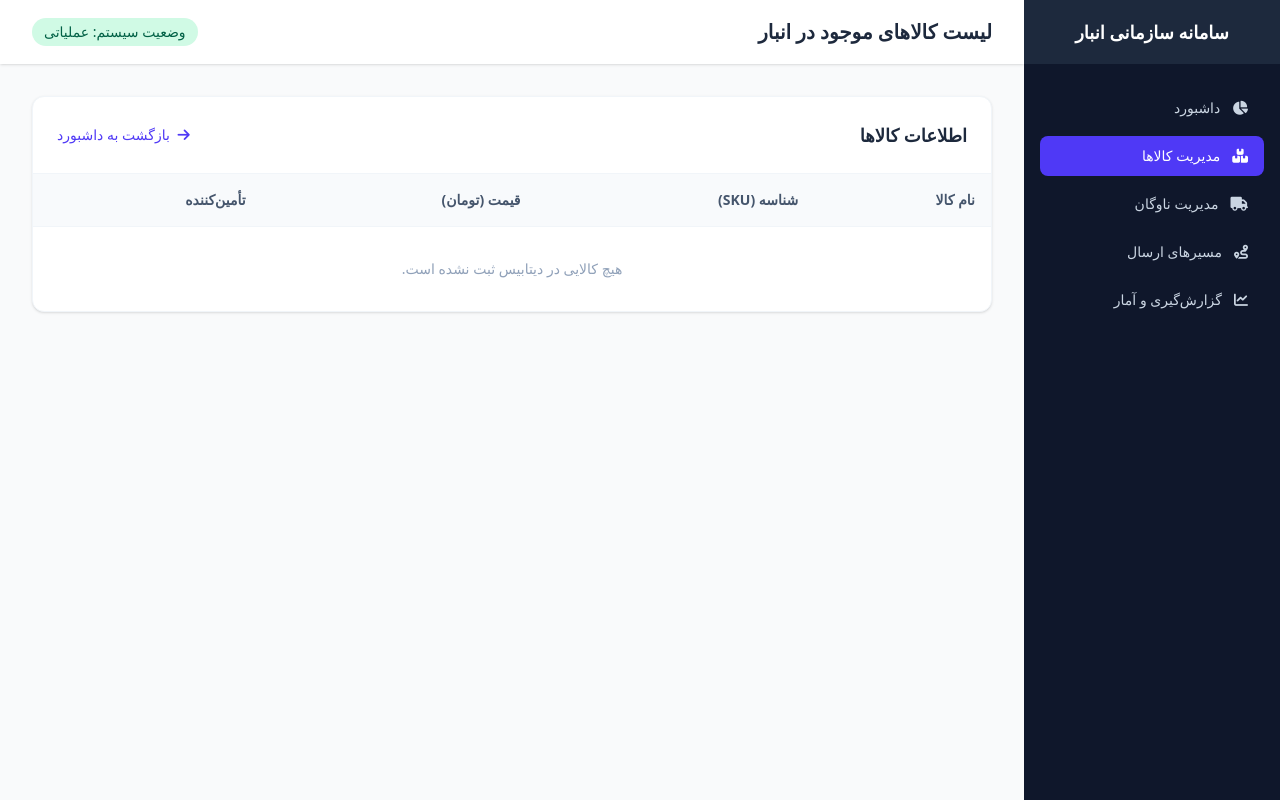
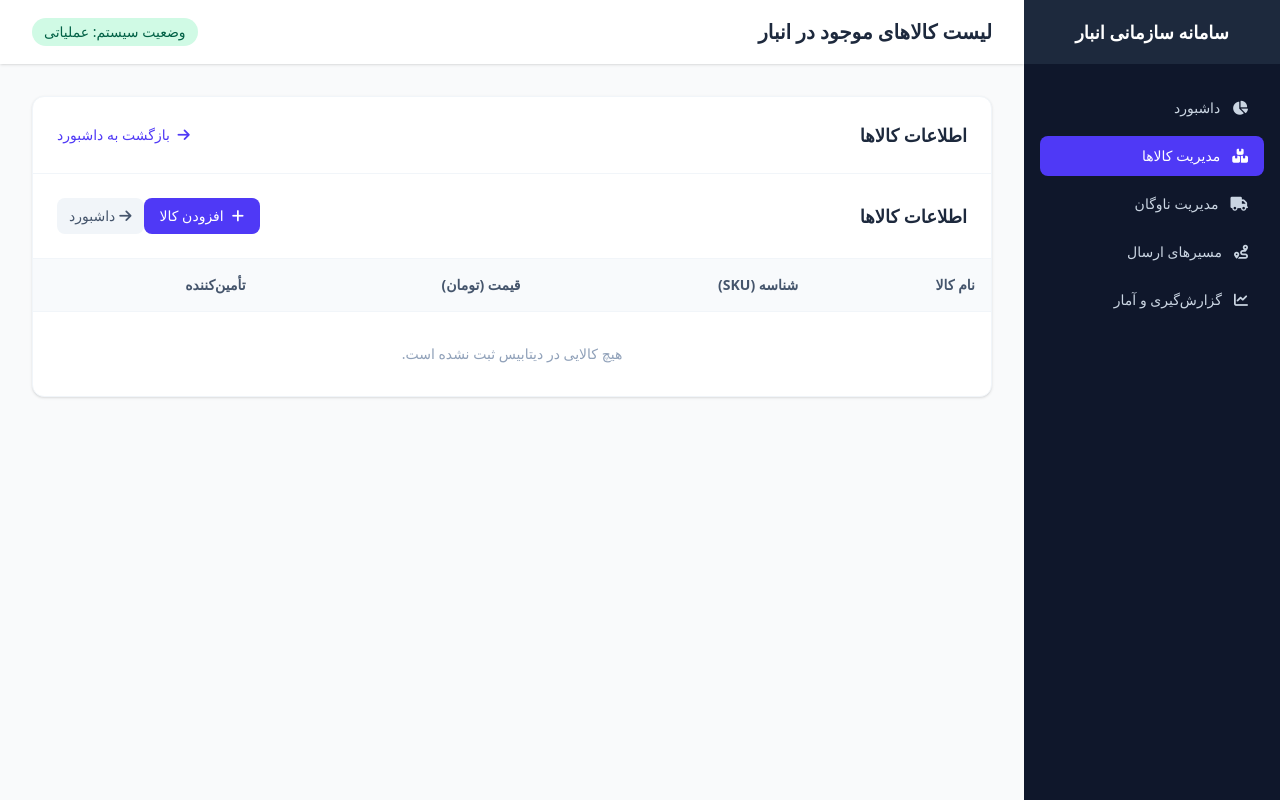
Before and after one commit to soroushTypeG/supply-chain-management-system, a Flask app: page /products in a window 1280 px wide. Run offline with Flask 3, Linux system fonts and the light colour scheme.

Commit message:
Update products.html

```diff
--- a/templates/products.html
+++ b/templates/products.html
@@ -11,6 +11,17 @@
             <i class="fa-solid fa-arrow-right ml-1"></i> بازگشت به داشبورد
         </a>
     </div>
+<div class="p-6 border-b border-slate-100 flex justify-between items-center">
+    <h3 class="text-lg font-bold text-slate-800">اطلاعات کالاها</h3>
+    <div class="flex space-x-3 space-x-reverse">
+        <a href="/products/add" class="inline-flex items-center px-4 py-2 bg-indigo-600 text-white text-sm font-medium rounded-lg hover:bg-indigo-700 transition">
+            <i class="fa-solid fa-plus ml-2"></i> افزودن کالا
+        </a>
+        <a href="/" class="text-sm text-slate-600 hover:text-indigo-600 font-medium flex items-center px-3 py-2 bg-slate-100 rounded-lg">
+            <i class="fa-solid fa-arrow-right ml-1"></i> داشبورد
+        </a>
+    </div>
+</div>
 
     <div class="overflow-x-auto">
         <table class="w-full text-right border-collapse">
```
